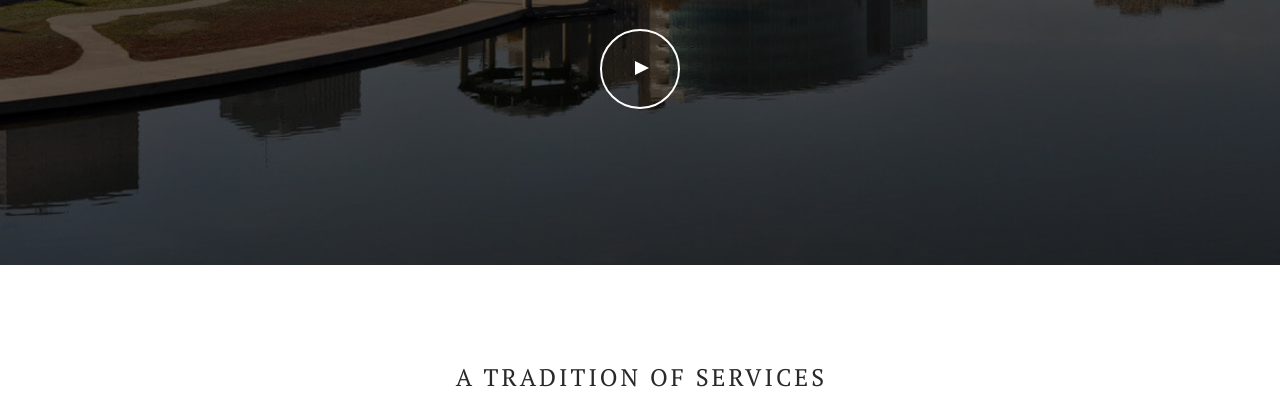
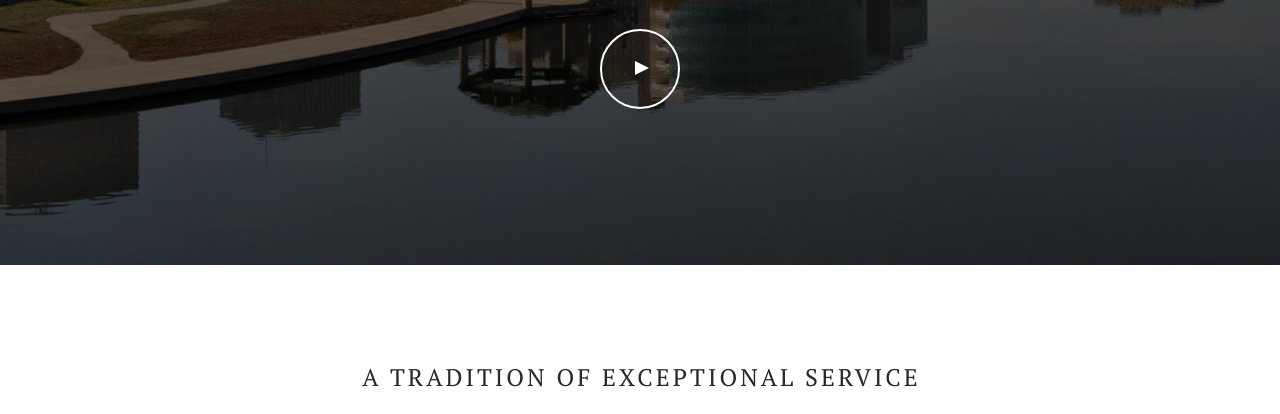
Before and after one commit to jknueven/bglaw, a plain HTML site: page index.html in a window 1280 px wide. Shown: the part 535-949 px from the top of the page. Drawn offline with Linux system fonts and the light colour scheme; some packages are replaced by stand-ins of ours.

Commit message:
Updated '/index.html' via CloudCannon

```diff
--- a/index.html
+++ b/index.html
@@ -174,7 +174,7 @@
 		                <div class="row mb16 mb-xs-0 text-center">
 		                    <div class="col-md-offset-2 col-sm-10 col-sm-offset-1 text-center col-md-8">
 
-		                        <h4 class="uppercase bglaw-header editable">A TRADITION OF SERVICES</h4>
+		                        <h4 class="uppercase bglaw-header editable">A TRADITION OF EXCEPTIONAL SERVICE</h4>
 		                        <p class="small-line text-center mb32"></p>
 		                    </div>
 		                </div>
```
